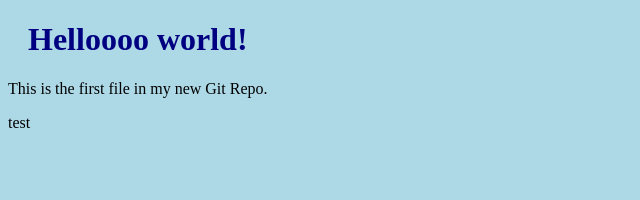
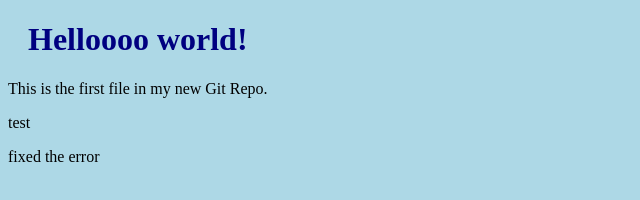
Before and after one commit to meabefir/git_remote, a plain HTML site: page index.html in a window 1280 px wide. Shown: the whole page, without its empty margins (0-640 px from the left). Drawn offline with Linux system fonts and the light colour scheme.

Commit message:
fixed emergency

```diff
--- a/index.html
+++ b/index.html
@@ -9,5 +9,6 @@
 <h1>Helloooo world!</h1>
 <p>This is the first file in my new Git Repo.</p>
 <p> test </p>
+fixed the error
 </body>
 </html>
```
